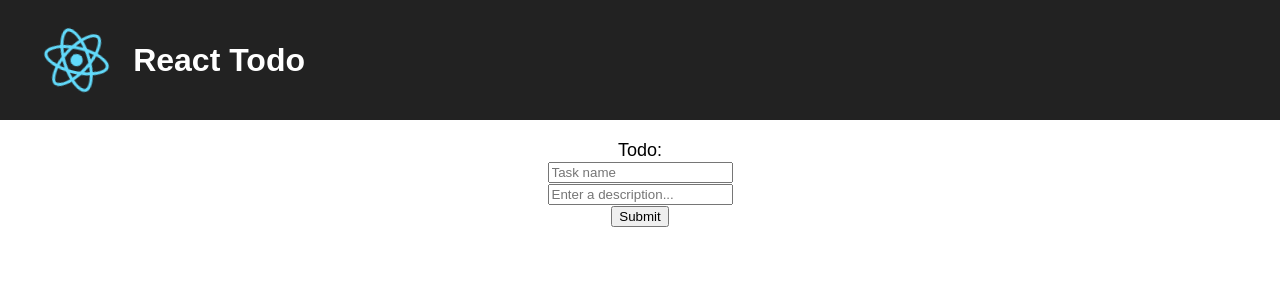
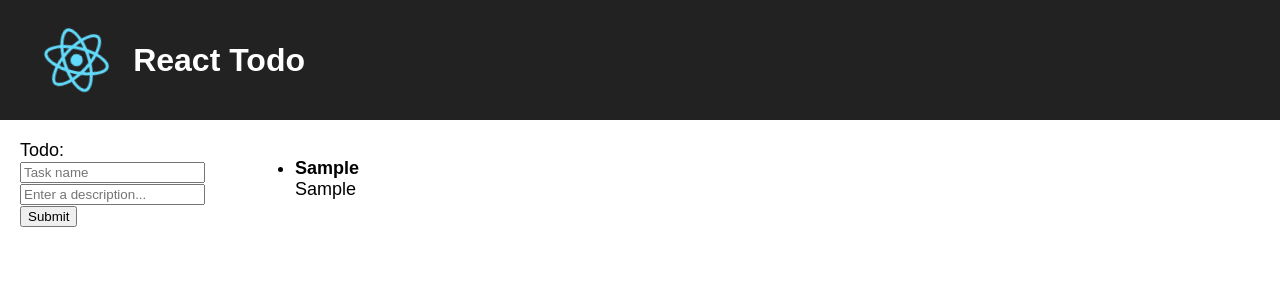
Before and after one commit to Ailuridaes/ReactTodo, a React (Create React App) app: page / in a window 1280 px wide. Both pictures are taken after typing "Sample", "Sample" into the empty fields and a click on the input "Submit". Shown: the top 300 px of the page. Built offline with nearby package versions, Linux system fonts and the light colour scheme.

Commit message:
Add list of todos

```diff
--- a/src/App.css
+++ b/src/App.css
@@ -1,5 +1,5 @@
 .App {
-  text-align: center;
+
 }
 
 .App-logo {
--- a/src/App.js
+++ b/src/App.js
@@ -1,11 +1,11 @@
-import React, { Component } from 'react';
+import React from 'react';
 
 import AppBody from './AppBody';
 
 import logo from './logo.svg';
 import './App.css';
 
-class App extends Component {
+class App extends React.Component {
   render() {
     return (
       <div className="App">
--- a/src/AppBody.jsx
+++ b/src/AppBody.jsx
@@ -1,5 +1,4 @@
 import React from 'react';
-import ReactDOM from 'react-dom';
 
 import TodoForm from './TodoForm';
 
@@ -14,15 +13,27 @@ class AppBody extends React.Component {
   }
 
   addTodo(todo) {
+    // TODO: assign ID to todo on addition
     this.setState((prevState) => ({
       todos: prevState.todos.concat(todo)
     }));
   }
 
   render() {
+    const todoList = this.state.todos.map((todo) =>
+      <li key={todo.title}>
+        <strong>{todo.title}</strong>
+        <br />
+        {todo.description}
+      </li>
+    );
+
     return (
       <div className="App-body">
         <TodoForm addTodo={this.addTodo} />
+        <ul className="Todo-list">
+          {todoList}
+        </ul>
       </div>
     );
   }
--- a/src/TodoForm.jsx
+++ b/src/TodoForm.jsx
@@ -1,5 +1,4 @@
 import React from 'react';
-import ReactDOM from 'react-dom';
 
 class TodoForm extends React.Component {
   constructor(props) {
@@ -30,7 +29,7 @@ class TodoForm extends React.Component {
 
   render() {
     return (
-      <form>
+      <form className="Todo-form">
         Todo:
         <br />
         <input type="text" name="title" value={this.state.title} onChange={this.handleChange} placeholder="Task name" />
--- a/src/index.css
+++ b/src/index.css
@@ -3,3 +3,12 @@ body {
   padding: 0;
   font-family: sans-serif;
 }
+
+.Todo-form, .Todo-list {
+  width: auto;
+  float: left;
+}
+
+.Todo-form {
+  margin-right: 50px;
+}
```
